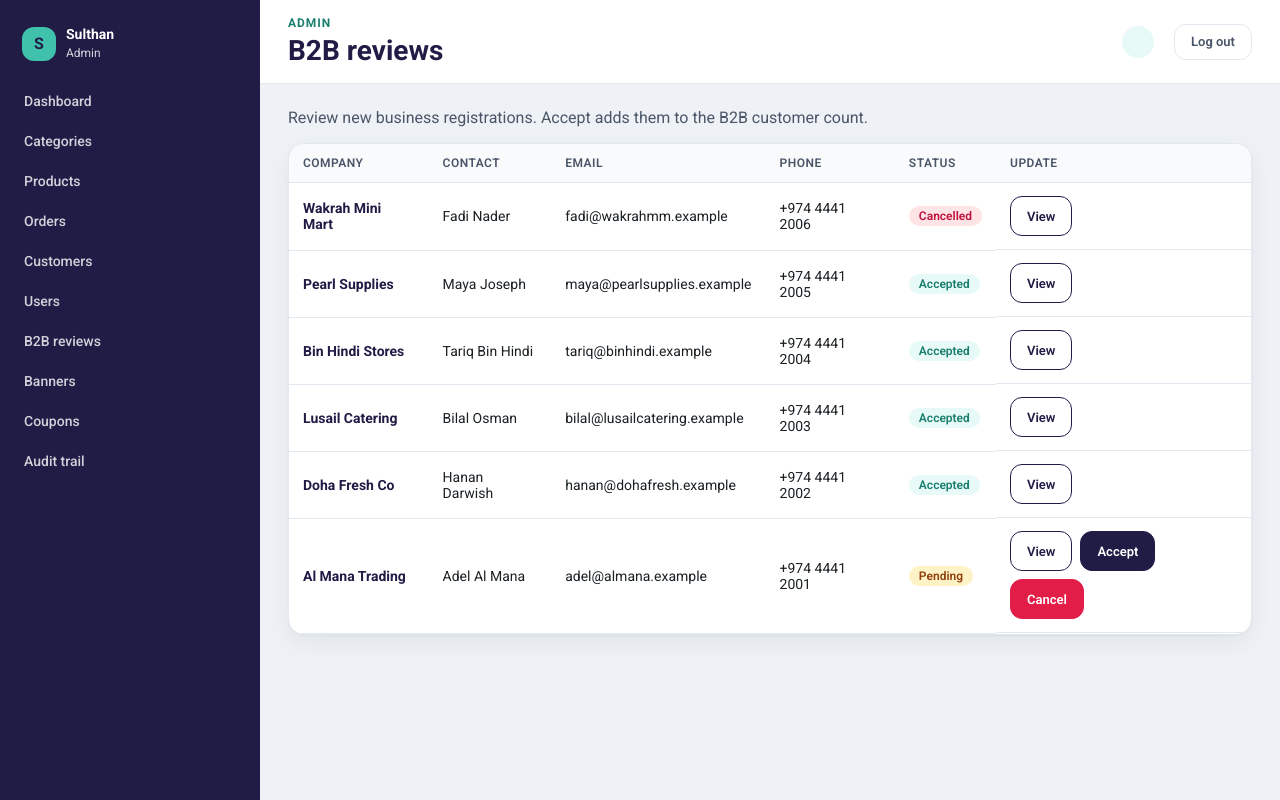
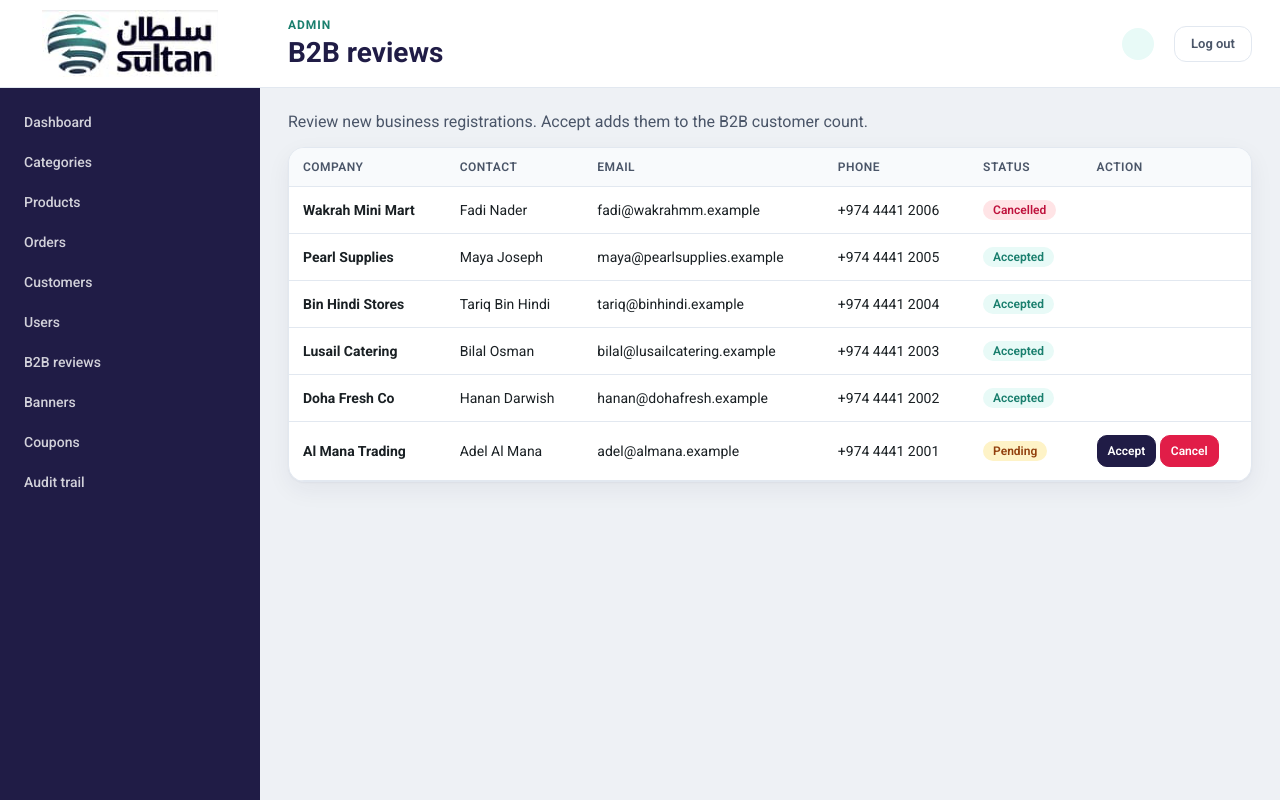
Before and after one commit to sulthanqatar/sulthan-admin, a Django app: template templates/panel/b2b_list.html in a window 1280 px wide. Run offline with Django 5.2, Linux system fonts and the light colour scheme; the template is opened without the code that fills it: values that come from a table or form of the project are taken from there, others are empty; data comes from the database, SQL or seed files in the repository; tables that the repository leaves empty hold one stand-in row (values such as "Sample post").

Commit message:
Use the Sultan logo across the admin panels and tidy listing actions.
Co-authored-by: Cursor <cursoragent@cursor.com>

```diff
--- a/static/portals/portal.css
+++ b/static/portals/portal.css
@@ -59,11 +59,27 @@ a { color: var(--accent-text); }
 
 .brand {
   display: flex;
-  align-items: center;
-  gap: 10px;
-  padding: 6px 10px 22px;
+  flex-direction: column;
+  align-items: flex-start;
+  gap: 8px;
+  padding: 6px 8px 22px;
   color: #fff;
   text-decoration: none;
+}
+
+.brand-logo {
+  display: block;
+  width: 168px;
+  max-width: 100%;
+  height: auto;
+  background: #fff;
+  border-radius: 12px;
+  padding: 6px 8px;
+}
+
+.login-logo {
+  width: min(280px, 100%);
+  margin: 0 0 16px;
 }
 
 .brand strong { display: block; font-size: 14px; }
@@ -101,6 +117,52 @@ a { color: var(--accent-text); }
 }
 
 .workspace { flex: 1; min-width: 0; }
+
+/* Store admin: white logo band, same height as the top bar, full sidebar width. */
+.panel-shell {
+  --panel-header: 88px;
+}
+
+.panel-shell > .sidebar {
+  display: flex;
+  flex-direction: column;
+  padding: 0 0 20px;
+}
+
+.panel-shell .brand {
+  display: flex;
+  align-items: center;
+  justify-content: center;
+  width: 100%;
+  height: var(--panel-header);
+  margin: 0 0 16px;
+  padding: 10px 18px;
+  background: #fff;
+  border-bottom: 1px solid var(--border);
+  border-radius: 0;
+  box-sizing: border-box;
+}
+
+.panel-shell .brand-logo {
+  width: auto;
+  max-width: 100%;
+  max-height: 100%;
+  height: auto;
+  background: transparent;
+  border-radius: 0;
+  padding: 0;
+}
+
+.panel-shell .sidebar nav {
+  padding: 0 12px;
+}
+
+.panel-shell .topbar {
+  height: var(--panel-header);
+  min-height: var(--panel-header);
+  padding: 0 28px;
+  box-sizing: border-box;
+}
 
 .topbar {
   display: flex;
@@ -222,15 +284,36 @@ td {
 }
 
 tr:hover td { background: var(--surface-muted); }
+.click-row { cursor: pointer; }
+.click-row:hover td,
+.click-row:focus-visible td { background: var(--aqua-tint); }
 
-.actions, .inline-form {
+.inline-form {
   display: flex;
   flex-wrap: wrap;
   align-items: center;
   gap: 8px;
 }
 
-.actions form { margin: 0; }
+/* Keep action cells as table cells so row borders stay continuous.
+   Flex on the td itself drops it out of the table and splits the line. */
+td.actions {
+  white-space: nowrap;
+}
+
+td.actions > form,
+td.actions > a,
+td.actions > button,
+td.actions > span {
+  display: inline-flex;
+  align-items: center;
+  vertical-align: middle;
+  margin: 0;
+}
+
+td.actions > * + * {
+  margin-left: 8px;
+}
 
 .btn {
   display: inline-flex;
@@ -262,6 +345,12 @@ tr:hover td { background: var(--surface-muted); }
   color: var(--text-secondary);
 }
 .btn-block { width: 100%; }
+.btn-sm {
+  min-height: 32px;
+  padding: 0 10px;
+  border-radius: 10px;
+  font-size: 12px;
+}
 
 .chip {
   display: inline-flex;
@@ -440,6 +529,8 @@ input:focus {
 @media (max-width: 900px) {
   .shell { display: block; }
   .sidebar { width: auto; flex: none; position: static; max-height: none; padding-bottom: 12px; }
+  .panel-shell .brand,
+  .panel-shell .topbar { height: auto; min-height: var(--panel-header); }
   .stat-row.stats-4 { grid-template-columns: 1fr; }
   .sidebar nav { flex-direction: row; flex-wrap: wrap; }
   .login-layout { grid-template-columns: 1fr; }
--- a/templates/admin/base.html
+++ b/templates/admin/base.html
@@ -24,7 +24,7 @@
     <link rel="stylesheet" href="{% static "admin/css/responsive.css" %}" {% csp_nonce_attr %}>
     {% if LANGUAGE_BIDI %}<link rel="stylesheet" href="{% static "admin/css/responsive_rtl.css" %}" {% csp_nonce_attr %}>{% endif %}
 {% endblock %}
-<link rel="stylesheet" href="{% static 'admin/css/sulthan_theme.css' %}?v=8" {% csp_nonce_attr %}>
+<link rel="stylesheet" href="{% static 'admin/css/sulthan_theme.css' %}?v=9" {% csp_nonce_attr %}>
 {% block blockbots %}<meta name="robots" content="NONE,NOARCHIVE">{% endblock %}
 </head>
 
--- a/templates/admin/login.html
+++ b/templates/admin/login.html
@@ -17,8 +17,8 @@
 {% block header %}
 <div class="login-hero">
   <div class="login-hero-inner">
+    <img class="brand-logo login-logo" src="{% static 'portals/sultan-logo.png' %}" alt="Sultan">
     <p class="login-wordmark">Superadmin</p>
-    <h1>{% translate 'Sulthan Superadmin' %}</h1>
     <p>{% translate 'Sign in with your staff account to continue.' %}</p>
   </div>
 </div>
--- a/templates/panel/b2b_list.html
+++ b/templates/panel/b2b_list.html
@@ -12,27 +12,26 @@
           <th>Email</th>
           <th>Phone</th>
           <th>Status</th>
-          <th>Update</th>
+          <th>Action</th>
         </tr>
       </thead>
       <tbody>
         {% for item in registrations %}
-          <tr>
-            <td><a class="row-link" href="{% url 'panel:b2b_detail' item.pk %}"><strong>{{ item.company }}</strong></a></td>
+          <tr class="click-row" data-href="{% url 'panel:b2b_detail' item.pk %}" tabindex="0">
+            <td><strong>{{ item.company }}</strong></td>
             <td>{{ item.contact_name }}</td>
             <td>{{ item.email }}</td>
             <td>{{ item.phone|default:"—" }}</td>
             <td><span class="chip chip-{{ item.status }}">{{ item.get_status_display }}</span></td>
             <td class="actions">
-              <a class="btn" href="{% url 'panel:b2b_detail' item.pk %}">View</a>
               {% if item.status == "pending" %}
                 <form method="post" action="{% url 'panel:b2b_status' item.pk %}">
                   {% csrf_token %}
-                  <button class="btn btn-primary" name="status" value="accepted" type="submit">Accept</button>
+                  <button class="btn btn-primary btn-sm" name="status" value="accepted" type="submit">Accept</button>
                 </form>
                 <form method="post" action="{% url 'panel:b2b_status' item.pk %}">
                   {% csrf_token %}
-                  <button class="btn btn-danger" name="status" value="cancelled" type="submit">Cancel</button>
+                  <button class="btn btn-danger btn-sm" name="status" value="cancelled" type="submit">Cancel</button>
                 </form>
               {% endif %}
             </td>
@@ -43,4 +42,16 @@
       </tbody>
     </table>
   </div>
+  <script>
+    document.querySelectorAll(".click-row").forEach((row) => {
+      const open = () => { window.location.href = row.dataset.href; };
+      row.addEventListener("click", (event) => {
+        if (event.target.closest("button, form")) return;
+        open();
+      });
+      row.addEventListener("keydown", (event) => {
+        if (event.key === "Enter" && !event.target.closest("button, form")) open();
+      });
+    });
+  </script>
 {% endblock %}
--- a/templates/panel/base.html
+++ b/templates/panel/base.html
@@ -8,17 +8,13 @@
   <link rel="preconnect" href="https://fonts.googleapis.com">
   <link rel="preconnect" href="https://fonts.gstatic.com" crossorigin>
   <link rel="stylesheet" href="https://fonts.googleapis.com/css2?family=Roboto:wght@400;500;600;700&display=swap">
-  <link rel="stylesheet" href="{% static 'portals/portal.css' %}?v=4">
+  <link rel="stylesheet" href="{% static 'portals/portal.css' %}?v=8">
 </head>
 <body>
-  <div class="shell">
+  <div class="shell panel-shell">
     <aside class="sidebar">
       <a class="brand" href="{% url 'panel:dashboard' %}">
-        <span class="brand-mark">S</span>
-        <span>
-          <strong>Sulthan</strong>
-          <small>Admin</small>
-        </span>
+        <img class="brand-logo" src="{% static 'portals/sultan-logo.png' %}" alt="Sultan">
       </a>
       <nav>
         <a href="{% url 'panel:dashboard' %}" class="{% if section == 'dashboard' %}is-active{% endif %}">Dashboard</a>
--- a/templates/panel/order_list.html
+++ b/templates/panel/order_list.html
@@ -39,11 +39,11 @@
               {% if order.status == "new" %}
                 <form method="post" action="{% url 'panel:order_status' order.pk %}">
                   {% csrf_token %}
-                  <button class="btn btn-primary" name="status" value="accepted" type="submit">Accept</button>
+                  <button class="btn btn-primary btn-sm" name="status" value="accepted" type="submit">Accept</button>
                 </form>
                 <form method="post" action="{% url 'panel:order_status' order.pk %}">
                   {% csrf_token %}
-                  <button class="btn btn-danger" name="status" value="cancelled" type="submit">Cancel</button>
+                  <button class="btn btn-danger btn-sm" name="status" value="cancelled" type="submit">Cancel</button>
                 </form>
               {% else %}
                 <span class="quiet">No further change</span>
--- a/templates/portals/login.html
+++ b/templates/portals/login.html
@@ -8,14 +8,14 @@
   <link rel="preconnect" href="https://fonts.googleapis.com">
   <link rel="preconnect" href="https://fonts.gstatic.com" crossorigin>
   <link rel="stylesheet" href="https://fonts.googleapis.com/css2?family=Roboto:wght@400;500;600;700&display=swap">
-  <link rel="stylesheet" href="{% static 'portals/portal.css' %}?v=3">
+  <link rel="stylesheet" href="{% static 'portals/portal.css' %}?v=5">
 </head>
 <body class="login-body">
   <div class="login-layout">
     <section class="login-hero">
       <div>
+        <img class="brand-logo login-logo" src="{% static 'portals/sultan-logo.png' %}" alt="Sultan">
         <p class="login-wordmark">{{ portal.title }}</p>
-        <h1>Sulthan</h1>
         <p>{{ portal.lede }}</p>
       </div>
     </section>
```
Also changed, not shown: templates/admin/nav_sidebar.html (+3 -6 lines), templates/portals/base.html (+3 -6 lines), static/portals/sultan-logo.png (added), 1 other file.
